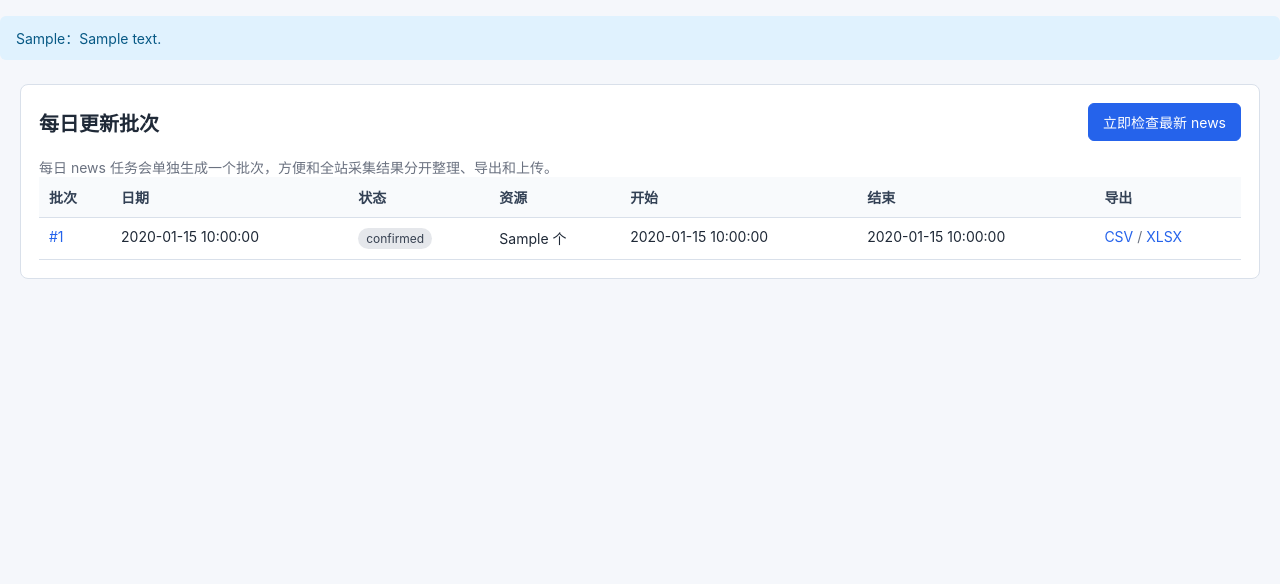
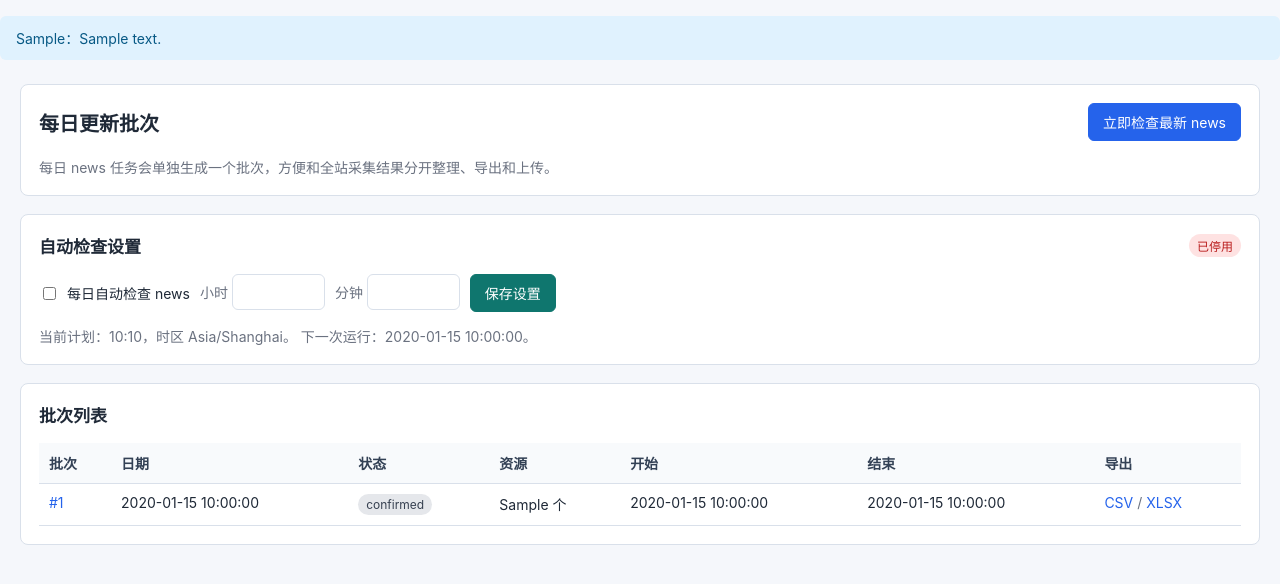
Before and after one commit to fomoesc-git/52zhimo-mir-indexer, a FastAPI app: template app/templates/updates.html in a window 1280 px wide. Shown: the part 68-652 px from the top of the page. Run offline with FastAPI, Linux system fonts and the light colour scheme; the template is opened without the code that fills it: most values are stand-ins (such as "Sample title", 1, 10 or a date in 2020); parts of the project's set-up code (start-up, migrations or seed data) failed here and were passed over.

Commit message:
Add configurable daily news schedule

```diff
--- a/app/main.py
+++ b/app/main.py
@@ -25,7 +25,7 @@ from app.repository import (
     list_resources,
     recent_runs,
 )
-from app.tasks import ensure_scheduler, pause_job, resume_job, start_job, state
+from app.tasks import ensure_scheduler, get_daily_schedule, pause_job, resume_job, start_job, state, update_daily_schedule
 
 
 settings = get_settings()
@@ -227,10 +227,23 @@ def updates(request: Request):
             "request": request,
             "settings": settings,
             "rows": list_daily_updates(),
+            "schedule": get_daily_schedule(),
             "task": state,
             "active": "updates",
         },
     )
+
+
+@app.post("/updates/schedule")
+@login_required
+def update_news_schedule(
+    request: Request,
+    enabled: str | None = Form(default=None),
+    hour: int = Form(...),
+    minute: int = Form(...),
+):
+    update_daily_schedule(enabled == "1", hour, minute)
+    return RedirectResponse("/updates", status_code=303)
 
 
 @app.get("/updates/{update_id}")
--- a/app/static/app.css
+++ b/app/static/app.css
@@ -328,6 +328,17 @@ th {
   width: 88px;
 }
 
+.check-field {
+  display: inline-flex;
+  align-items: center;
+  gap: 8px;
+  min-height: 36px;
+}
+
+.check-field input {
+  min-height: 0;
+}
+
 .progress-grid {
   display: grid;
   grid-template-columns: 160px 220px 1fr 1.4fr;
--- a/app/tasks.py
+++ b/app/tasks.py
@@ -9,6 +9,7 @@ from apscheduler.triggers.cron import CronTrigger
 
 from app.config import get_settings
 from app.crawler import CrawlStats, run_job_sync
+from app.repository import get_state_value, set_state_value
 
 
 @dataclass
@@ -34,6 +35,7 @@ class TaskState:
 state = TaskState()
 lock = threading.Lock()
 scheduler = BackgroundScheduler(timezone="Asia/Shanghai")
+DAILY_JOB_ID = "daily-news-check"
 
 
 def start_job(kind: str, publisher_id: int | None = None) -> bool:
@@ -138,14 +140,70 @@ def wait_if_paused() -> None:
 
 
 def ensure_scheduler() -> None:
-    if scheduler.running:
+    if not scheduler.running:
+        scheduler.start()
+    configure_daily_news_job()
+
+
+def default_daily_schedule() -> dict[str, int | bool]:
+    settings = get_settings()
+    return {
+        "enabled": True,
+        "hour": settings.daily_check_hour,
+        "minute": settings.daily_check_minute,
+    }
+
+
+def get_daily_schedule() -> dict[str, int | bool | str | None]:
+    defaults = default_daily_schedule()
+    enabled = get_state_value("daily_news_enabled")
+    hour = get_state_value("daily_news_hour")
+    minute = get_state_value("daily_news_minute")
+    schedule = {
+        "enabled": parse_bool(enabled, bool(defaults["enabled"])),
+        "hour": parse_int(hour, int(defaults["hour"]), 0, 23),
+        "minute": parse_int(minute, int(defaults["minute"]), 0, 59),
+        "next_run_at": None,
+    }
+    job = scheduler.get_job(DAILY_JOB_ID) if scheduler.running else None
+    if job and job.next_run_time:
+        schedule["next_run_at"] = job.next_run_time.strftime("%Y-%m-%d %H:%M:%S")
+    return schedule
+
+
+def update_daily_schedule(enabled: bool, hour: int, minute: int) -> None:
+    hour = max(0, min(23, hour))
+    minute = max(0, min(59, minute))
+    set_state_value("daily_news_enabled", "1" if enabled else "0")
+    set_state_value("daily_news_hour", str(hour))
+    set_state_value("daily_news_minute", str(minute))
+    configure_daily_news_job()
+
+
+def configure_daily_news_job() -> None:
+    schedule = get_daily_schedule()
+    if scheduler.get_job(DAILY_JOB_ID):
+        scheduler.remove_job(DAILY_JOB_ID)
+    if not schedule["enabled"]:
         return
-    settings = get_settings()
     scheduler.add_job(
         lambda: start_job("news"),
-        CronTrigger(hour=settings.daily_check_hour, minute=settings.daily_check_minute),
-        id="daily-news-check",
+        CronTrigger(hour=int(schedule["hour"]), minute=int(schedule["minute"])),
+        id=DAILY_JOB_ID,
         replace_existing=True,
         max_instances=1,
     )
-    scheduler.start()
+
+
+def parse_bool(value: str | None, default: bool) -> bool:
+    if value is None:
+        return default
+    return value.lower() in {"1", "true", "yes", "on"}
+
+
+def parse_int(value: str | None, default: int, minimum: int, maximum: int) -> int:
+    try:
+        number = int(value) if value is not None else default
+    except ValueError:
+        number = default
+    return max(minimum, min(maximum, number))
--- a/app/templates/updates.html
+++ b/app/templates/updates.html
@@ -10,6 +10,42 @@
     </form>
   </div>
   <p class="hint">每日 news 任务会单独生成一个批次，方便和全站采集结果分开整理、导出和上传。</p>
+</section>
+
+<section class="panel">
+  <div class="panel-head">
+    <h2>自动检查设置</h2>
+    {% if schedule.enabled %}
+    <span class="badge active">已启用</span>
+    {% else %}
+    <span class="badge failed">已停用</span>
+    {% endif %}
+  </div>
+  <form class="filters" method="post" action="/updates/schedule">
+    <label class="check-field">
+      <input type="checkbox" name="enabled" value="1" {% if schedule.enabled %}checked{% endif %}>
+      <span>每日自动检查 news</span>
+    </label>
+    <label>
+      <span class="muted">小时</span>
+      <input type="number" name="hour" min="0" max="23" value="{{ schedule.hour }}">
+    </label>
+    <label>
+      <span class="muted">分钟</span>
+      <input type="number" name="minute" min="0" max="59" value="{{ schedule.minute }}">
+    </label>
+    <button class="button secondary" type="submit">保存设置</button>
+  </form>
+  <p class="hint">
+    当前计划：{{ '%02d'|format(schedule.hour) }}:{{ '%02d'|format(schedule.minute) }}，时区 Asia/Shanghai。
+    {% if schedule.next_run_at %}下一次运行：{{ schedule.next_run_at }}。{% endif %}
+  </p>
+</section>
+
+<section class="panel">
+  <div class="panel-head">
+    <h2>批次列表</h2>
+  </div>
   <table>
     <thead>
       <tr>
```
Also changed, not shown: app/repository.py (+18 -0 lines), README.md.
